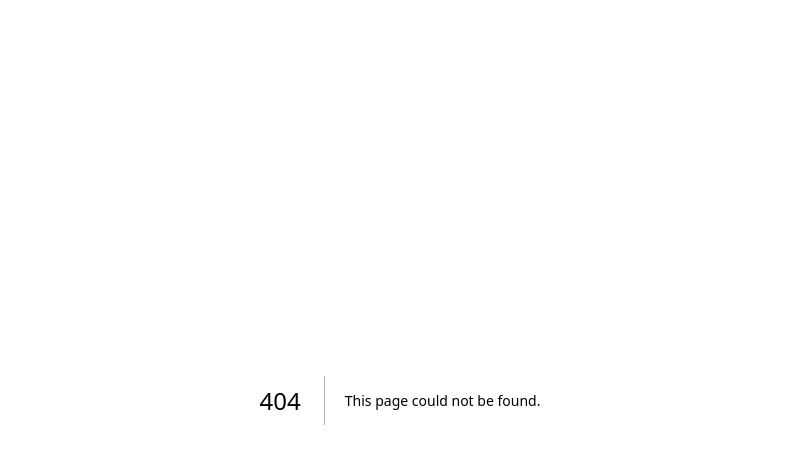
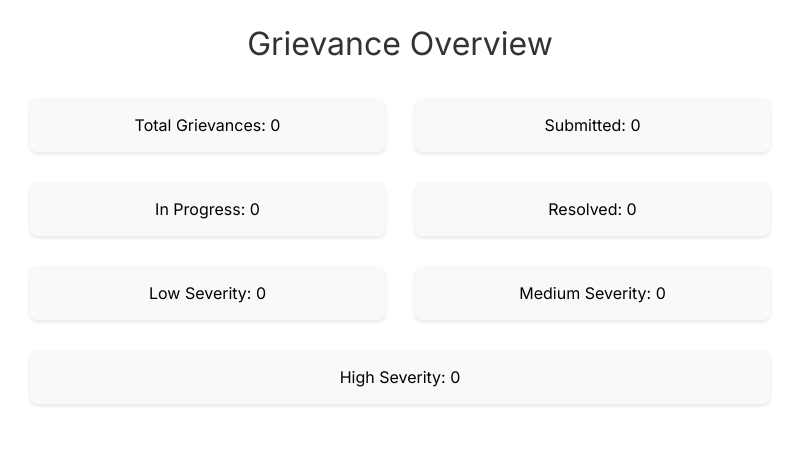
Before and after one commit to yash161/odoo-hackathon, a Next.js app: page /overview in a window 1280 px wide. Before the commit this address had no page. Shown: the top 464 px of the page, without its empty margins (240-1039 px from the left). Built offline with nearby package versions, Linux system fonts and the light colour scheme; no server answers; the database is empty.

Commit message:
adding overview

```diff
--- /dev/null
+++ b/src/app/overview/page.tsx
@@ -0,0 +1,116 @@
+"use client";
+
+import { useEffect, useState } from 'react';
+import styled from 'styled-components';
+
+interface Grievance {
+    _id: string;
+    grievanceType: string;
+    severity: string;
+    status: string;
+}
+
+const Overview: React.FC = () => {
+    const [grievances, setGrievances] = useState<Grievance[]>([]);
+    const [summary, setSummary] = useState({
+        total: 0,
+        submitted: 0,
+        inProgress: 0,
+        resolved: 0,
+        low: 0,
+        medium: 0,
+        high: 0
+    });
+    const [error, setError] = useState<string | null>(null);
+
+    useEffect(() => {
+        fetch('/api/users/assign')
+            .then(response => response.json())
+            .then(data => {
+                if (data.success) {
+                    setGrievances(data.grievances);
+                    calculateSummary(data.grievances);
+                } else {
+                    setError(data.message);
+                }
+            })
+            .catch(error => setError(error.message));
+    }, []);
+
+    const calculateSummary = (grievances: Grievance[]) => {
+        const summary = grievances.reduce(
+            (acc, grievance) => {
+                acc.total += 1;
+                acc[grievance.status.toLowerCase()] += 1;
+                acc[grievance.severity.toLowerCase()] += 1;
+                return acc;
+            },
+            {
+                total: 0,
+                submitted: 0,
+                inProgress: 0,
+                resolved: 0,
+                low: 0,
+                medium: 0,
+                high: 0
+            }
+        );
+        setSummary(summary);
+    };
+
+    if (error) {
+        return <ErrorMessage>Error: {error}</ErrorMessage>;
+    }
+
+    return (
+        <Container>
+            <Title>Grievance Overview</Title>
+            <SummaryContainer>
+                <SummaryCard>Total Grievances: {summary.total}</SummaryCard>
+                <SummaryCard>Submitted: {summary.submitted}</SummaryCard>
+                <SummaryCard>In Progress: {summary.inProgress}</SummaryCard>
+                <SummaryCard>Resolved: {summary.resolved}</SummaryCard>
+                <SummaryCard>Low Severity: {summary.low}</SummaryCard>
+                <SummaryCard>Medium Severity: {summary.medium}</SummaryCard>
+                <SummaryCard>High Severity: {summary.high}</SummaryCard>
+            </SummaryContainer>
+        </Container>
+    );
+};
+
+const Container = styled.div`
+    max-width: 800px;
+    margin: 0 auto;
+    padding: 20px;
+`;
+
+const Title = styled.h1`
+    text-align: center;
+    margin-bottom: 20px;
+    font-size: 2em;
+    color: #333;
+`;
+
+const SummaryContainer = styled.div`
+    display: flex;
+    flex-wrap: wrap;
+    justify-content: space-around;
+    gap: 10px;
+`;
+
+const SummaryCard = styled.div`
+    background: #f9f9f9;
+    padding: 15px;
+    border-radius: 8px;
+    box-shadow: 0 2px 4px rgba(0, 0, 0, 0.1);
+    text-align: center;
+    flex: 1 1 calc(33% - 20px);
+    margin: 10px;
+`;
+
+const ErrorMessage = styled.p`
+    color: red;
+    text-align: center;
+`;
+
+export default Overview;
```
